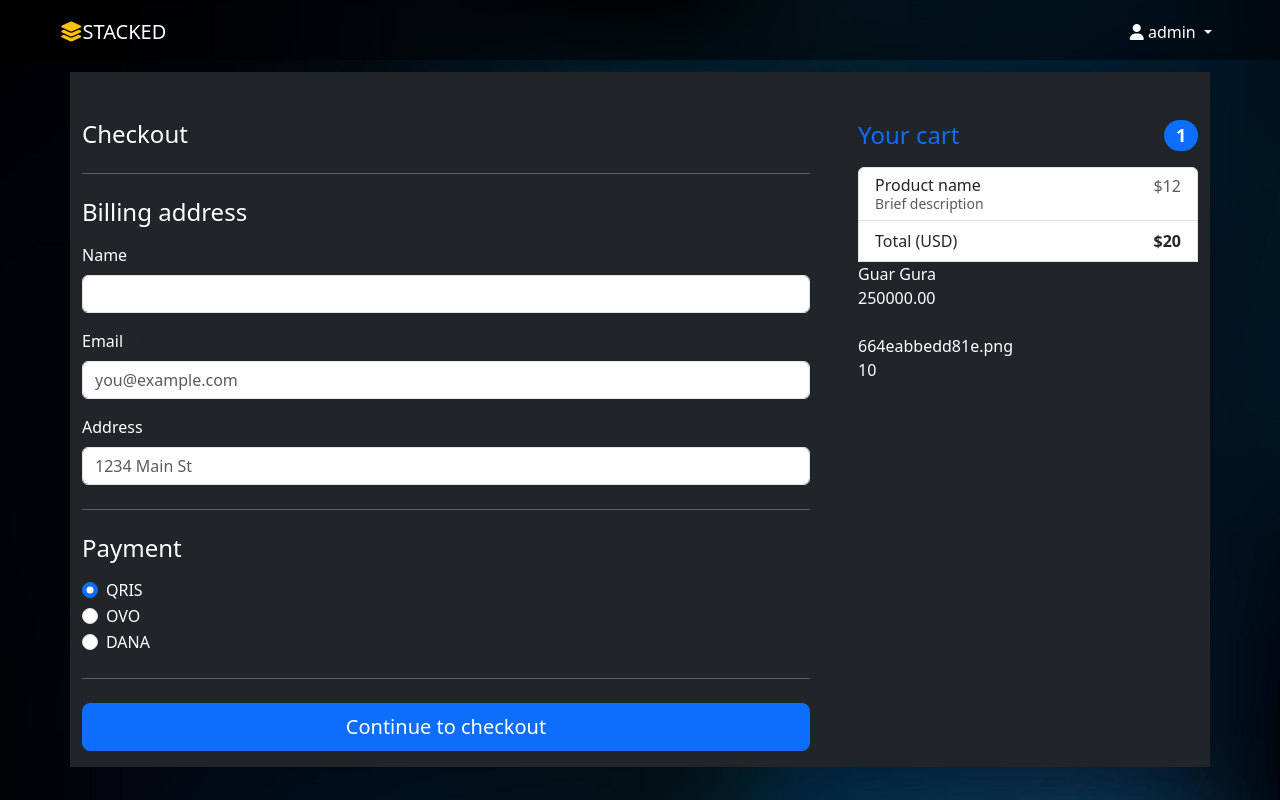
After one commit to aaidilz/pw2024_tubes_233040059, a PHP site: page /orders.php?id=31 in a window 1280 px wide. The commit adds this page. Run offline with PHP 8.4, Linux system fonts and the light colour scheme; a user stored in the database is signed in; data comes from the database, SQL or seed files in the repository; some libraries are stand-ins or nearby versions.

Commit message:
add order POC

```diff
--- a/app/controller/OrderController.php
+++ b/app/controller/OrderController.php
@@ -0,0 +1,37 @@
+<?php
+error_reporting(E_ALL);
+ini_set('display_errors', 'On');
+
+if (session_status() === PHP_SESSION_NONE) {
+    session_start();
+}
+
+require_once __DIR__ . '/../../config/database/connection.php';
+
+class OrderController{
+    private $conn;
+
+    public function __construct($conn){
+        $this->conn = $conn;
+    }
+
+    // get inventory by id
+    public function getInventoryById($id){
+        $sql = "SELECT * FROM inventory WHERE id = ?";
+        $stmt = $this->conn->prepare($sql);
+        $stmt->bind_param('i', $id);
+        $stmt->execute();
+        return $stmt->get_result()->fetch_assoc();
+    }
+
+    // get user by id session
+    public function getUserById($id){
+        $sql = "SELECT * FROM user WHERE id = ?";
+        $stmt = $this->conn->prepare($sql);
+        $stmt->bind_param('i', $id);
+        $stmt->execute();
+        return $stmt->get_result()->fetch_assoc();
+    }
+
+
+}
--- a/layout/home/main-page.php
+++ b/layout/home/main-page.php
@@ -105,12 +105,12 @@ $categories = $controller->getAllCategory();
           ?>
           <div class="col">
             <div class="custom-card text-white">
-              <a href="#">
+              <a href="orders.php?id=<?php echo $inventory['id']; ?>">
                 <img src="uploads/<?php echo $inventory['gambar']; ?>" class="card-img-top">
               </a>
             </div>
             <div class="custom-card-text">
-              <a href="#" class="text-decoration-none">
+              <a href="orders.php?id=<?php echo $inventory['id']; ?>" class="text-decoration-none">
                 <h5 class="card-title text-white"><?php echo $inventory['nama']; ?></h5>
               </a>
             </div>
--- /dev/null
+++ b/layout/home/order-page.php
@@ -0,0 +1,99 @@
+<?php
+    require_once __DIR__ . '/../../app/controller/OrderController.php';
+
+    $controller = new OrderController($conn);
+    $user = $controller->getUserById($_SESSION['user_id']);
+    $inventory = $controller->getInventoryById($_GET['id']);
+
+    // get inventory data
+    $product_name = $inventory['nama'];
+    $harga = $inventory['harga'];
+    $gambar = $inventory['gambar'];
+    $kuantitas = $inventory['kuantitas'];
+    ?>
+
+<section>
+        <div class="container bg-dark text-white">
+            <div class="row g-5">
+                <div class="col-md-5 col-lg-4 order-md-last">
+                    <h4 class="d-flex justify-content-between align-items-center mb-3">
+                        <span class="text-primary">Your cart</span>
+                        <span class="badge bg-primary rounded-pill">1</span>
+                    </h4>
+                    <ul class="list-group mb-3">
+                        <li class="list-group-item d-flex justify-content-between lh-sm">
+                            <div>
+                                <h6 class="my-0">Product name</h6>
+                                <small class="text-body-secondary">Brief description</small>
+                            </div>
+                            <span class="text-body-secondary">$12</span>
+                        </li>
+                        <li class="list-group-item d-flex justify-content-between">
+                            <span>Total (USD)</span>
+                            <strong>$20</strong>
+                        </li>
+                        <?php
+                        echo $product_name;
+                        echo '<br>';
+                        echo $harga;
+                        echo '<br>';
+                        echo '<br>';
+                        echo $gambar;
+                        echo '<br>';
+                        echo $kuantitas;
+
+                        ?>
+                    </ul>
+                </div>
+                <div class="col-md-7 col-lg-8">
+                    <!-- checkout card -->
+                    <h4 class="mb-3">Checkout</h4>
+                    <hr class="my-4">
+
+                    <h4 class="mb-3">Billing address</h4>
+                    <form class="needs-validation" novalidate>
+                        <div class="row g-3">
+                            <div class="col-12">
+                                <label for="firstName" class="form-label">Name</label>
+                                <input type="text" class="form-control" id="firstName" placeholder="" value="" required>
+                            </div>
+                            <div class="col-12">
+                                <label for="email" class="form-label">Email <span
+                                        class="text-body-secondary">(Optional)</span></label>
+                                <input type="email" class="form-control" id="email" placeholder="you@example.com">
+                            </div>
+
+                            <div class="col-12">
+                                <label for="address" class="form-label">Address</label>
+                                <input type="text" class="form-control" id="address" placeholder="1234 Main St"
+                                    required>
+                            </div>
+                        </div>
+
+                        <hr class="my-4">
+
+                        <h4 class="mb-3">Payment</h4>
+
+                        <div class="my-3">
+                            <div class="form-check">
+                                <input id="qris" name="paymentMethod" type="radio" class="form-check-input" checked
+                                    required>
+                                <label class="form-check-label" for="qris">QRIS</label>
+                            </div>
+                            <div class="form-check">
+                                <input id="ovo" name="paymentMethod" type="radio" class="form-check-input" required>
+                                <label class="form-check-label" for="ovo">OVO</label>
+                            </div>
+                            <div class="form-check">
+                                <input id="dana" name="paymentMethod" type="radio" class="form-check-input" required>
+                                <label class="form-check-label" for="dana">DANA</label>
+                            </div>
+                        </div>
+
+                        <hr class="my-4">
+
+                        <button class="w-100 btn btn-primary btn-lg" type="submit">Continue to checkout</button>
+                    </form>
+                </div>
+            </div>
+    </section>
--- /dev/null
+++ b/orders.php
@@ -0,0 +1,31 @@
+<?php
+
+session_start();
+
+if (!isset($_SESSION['username'])) {
+    header('Location: login.php');
+    exit();
+}
+
+?>
+
+
+<?php include 'layout/home/header.php'; ?>
+
+<body>
+
+    <!-- navbar -->
+    <?php include 'layout/home/navbar.php'; ?>
+
+    <!-- page-content -->
+    <section>
+        <br>
+        <br>
+        <br>
+        <br>
+        <br>
+    </section>
+
+   <?php include 'layout/home/order-page.php'; ?>
+
+</body>
```
Also changed, not shown: admin/order.php (added, +7 -0 lines), app/controller/IndexController.php (+12 -0 lines), checkout.php (deleted).
